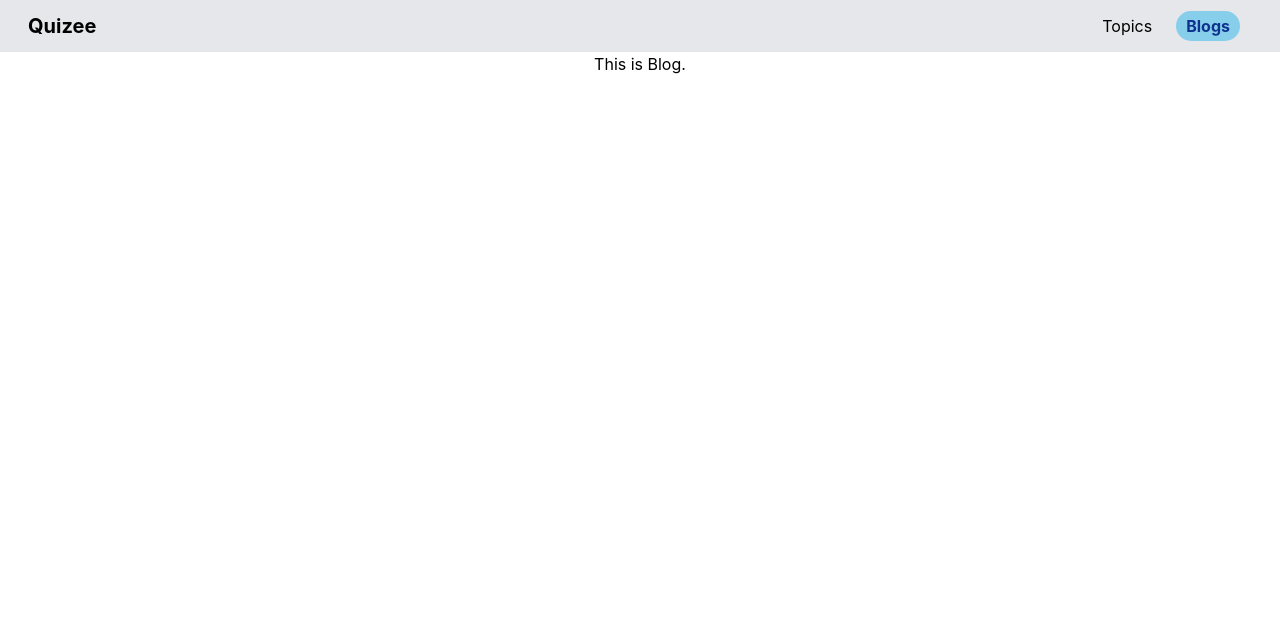
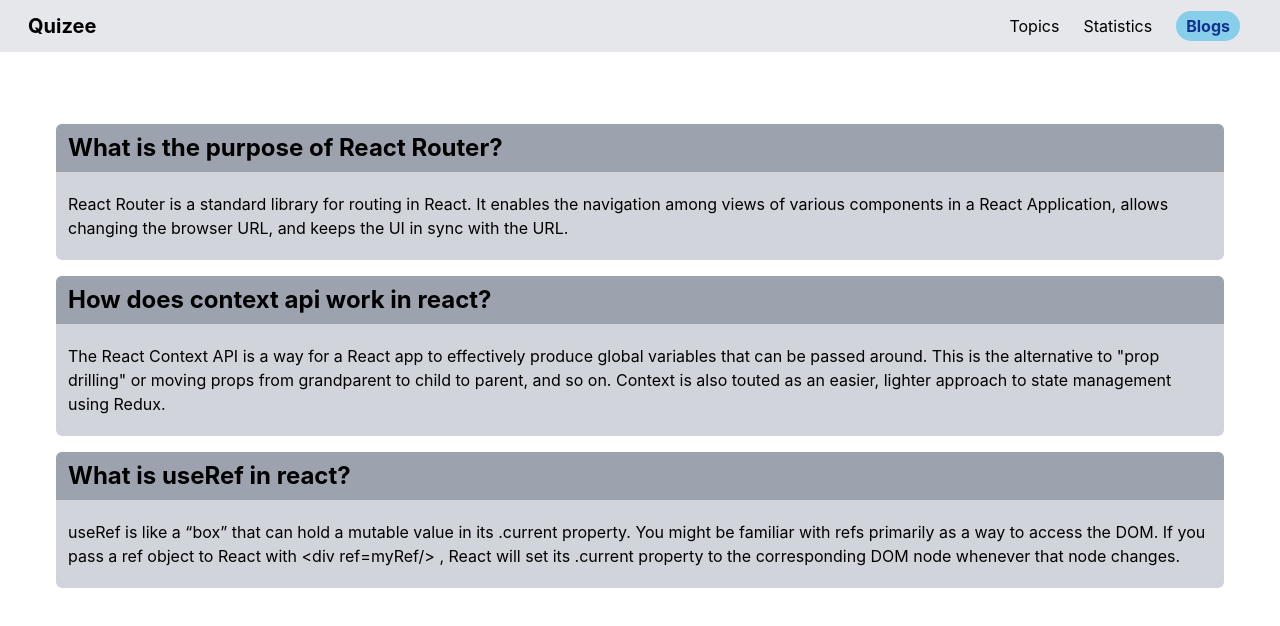
Before and after one commit to asif-kabir-emon/Quizee, a React (Create React App) app: page /blog in a window 1280 px wide. Shown: the top 626 px of the page. Built offline with nearby package versions, Linux system fonts and the light colour scheme.

Commit message:
blogs added

```diff
--- a/src/App.js
+++ b/src/App.js
@@ -3,6 +3,7 @@ import "./App.css";
 import Blog from "./components/Blog/Blog";
 import Header from "./components/Header/Header";
 import Quiz from "./components/Quiz/Quiz";
+import Statistics from "./components/Statistics/Statistics";
 import Topics from "./components/Topics/Topics";
 
 function App() {
@@ -20,6 +21,11 @@ function App() {
           path: "/topics",
           loader: () => fetch(`https://openapi.programming-hero.com/api/quiz`),
           element: <Topics></Topics>,
+        },
+        {
+          path: "/statistcs",
+          loader: () => fetch(`https://openapi.programming-hero.com/api/quiz`),
+          element: <Statistics></Statistics>,
         },
         { path: "/blog", element: <Blog></Blog> },
         {
--- a/src/components/Blog/Blog.js
+++ b/src/components/Blog/Blog.js
@@ -2,8 +2,42 @@ import React from "react";
 
 const Blog = () => {
   return (
-    <div>
-      <h1>This is Blog.</h1>
+    <div className="blogs-container text-left p-3 md:p-14">
+      <div className="blog-container bg-gray-300 rounded-md my-4">
+        <h3 className="text-2xl font-bold bg-gray-400 m-0 rounded-t-md px-3 py-2">
+          What is the purpose of React Router?
+        </h3>
+        <p className="px-3 py-5">
+          React Router is a standard library for routing in React. It enables
+          the navigation among views of various components in a React
+          Application, allows changing the browser URL, and keeps the UI in sync
+          with the URL.
+        </p>
+      </div>
+      <div className="blog-container bg-gray-300 rounded-md my-4">
+        <h3 className="text-2xl font-bold bg-gray-400 m-0 rounded-t-md px-3 py-2">
+          How does context api work in react?
+        </h3>
+        <p className="px-3 py-5">
+          The React Context API is a way for a React app to effectively produce
+          global variables that can be passed around. This is the alternative to
+          "prop drilling" or moving props from grandparent to child to parent,
+          and so on. Context is also touted as an easier, lighter approach to
+          state management using Redux.
+        </p>
+      </div>
+      <div className="blog-container bg-gray-300 rounded-md my-4">
+        <h3 className="text-2xl font-bold bg-gray-400 m-0 rounded-t-md px-3 py-2">
+          What is useRef in react?
+        </h3>
+        <p className="px-3 py-5">
+          useRef is like a “box” that can hold a mutable value in its .current
+          property. You might be familiar with refs primarily as a way to access
+          the DOM. If you pass a ref object to React with &lt;div ref={"myRef"}
+          /&gt; , React will set its .current property to the corresponding DOM
+          node whenever that node changes.
+        </p>
+      </div>
     </div>
   );
 };
--- a/src/components/NavBar/NavBar.js
+++ b/src/components/NavBar/NavBar.js
@@ -12,6 +12,11 @@ const NavBar = () => {
     },
     {
       id: 2,
+      path: "/statistcs",
+      name: "Statistics",
+    },
+    {
+      id: 3,
       path: "/blog",
       name: "Blogs",
     },
--- a/src/components/Quiz/Quiz.js
+++ b/src/components/Quiz/Quiz.js
@@ -5,7 +5,6 @@ import QuizQuestion from "../QuizQuestion/QuizQuestion";
 const Quiz = () => {
   const data = useLoaderData();
   const quizQuestions = data.data.questions;
-  console.log(quizQuestions);
   return (
     <div>
       <h1 className="text-4xl font-bold text-center my-10">
--- a/src/components/QuizQuestion/QuizQuestion.js
+++ b/src/components/QuizQuestion/QuizQuestion.js
@@ -13,9 +13,11 @@ const QuizQuestion = ({ quizQuestion }) => {
 
   return (
     <div className="flex justify-center my-5">
-      <div className="bg-slate-200 p-6 rounded-md quiz-question-option">
+      <div className="bg-slate-200 p-6 rounded-md quiz-question-option m-4">
         <div className="flex justify-between items-center">
-          <div className="text-2xl my-3">{parse(question)}</div>
+          <div className="text-base md:text-2xl my-3 text-left md:text-center">
+            {parse(question)}
+          </div>
           <div>
             <button onClick={answerNotifier}>
               <EyeIcon className="w-7 h-7 ml-10 text-slate-600"></EyeIcon>
@@ -25,7 +27,7 @@ const QuizQuestion = ({ quizQuestion }) => {
         </div>
         <div className="text-left">
           {options.map((option) => (
-            <div className="border-2 text-lg bg-slate-400 px-2 py-1 my-1 rounded">
+            <div className="border-2 text-xs md:text-lg bg-slate-400 px-2 py-1 my-1 rounded">
               <input
                 type="radio"
                 name={id}
--- /dev/null
+++ b/src/components/Statistics/Statistics.js
@@ -0,0 +1,11 @@
+import React from "react";
+
+const Statistics = () => {
+  return (
+    <div>
+      <button></button>
+    </div>
+  );
+};
+
+export default Statistics;
```
Also changed, not shown: src/components/QuizQuestion/QuizQuestion.css (+12 -0 lines), src/components/Quizes/Quizes.css (deleted).
